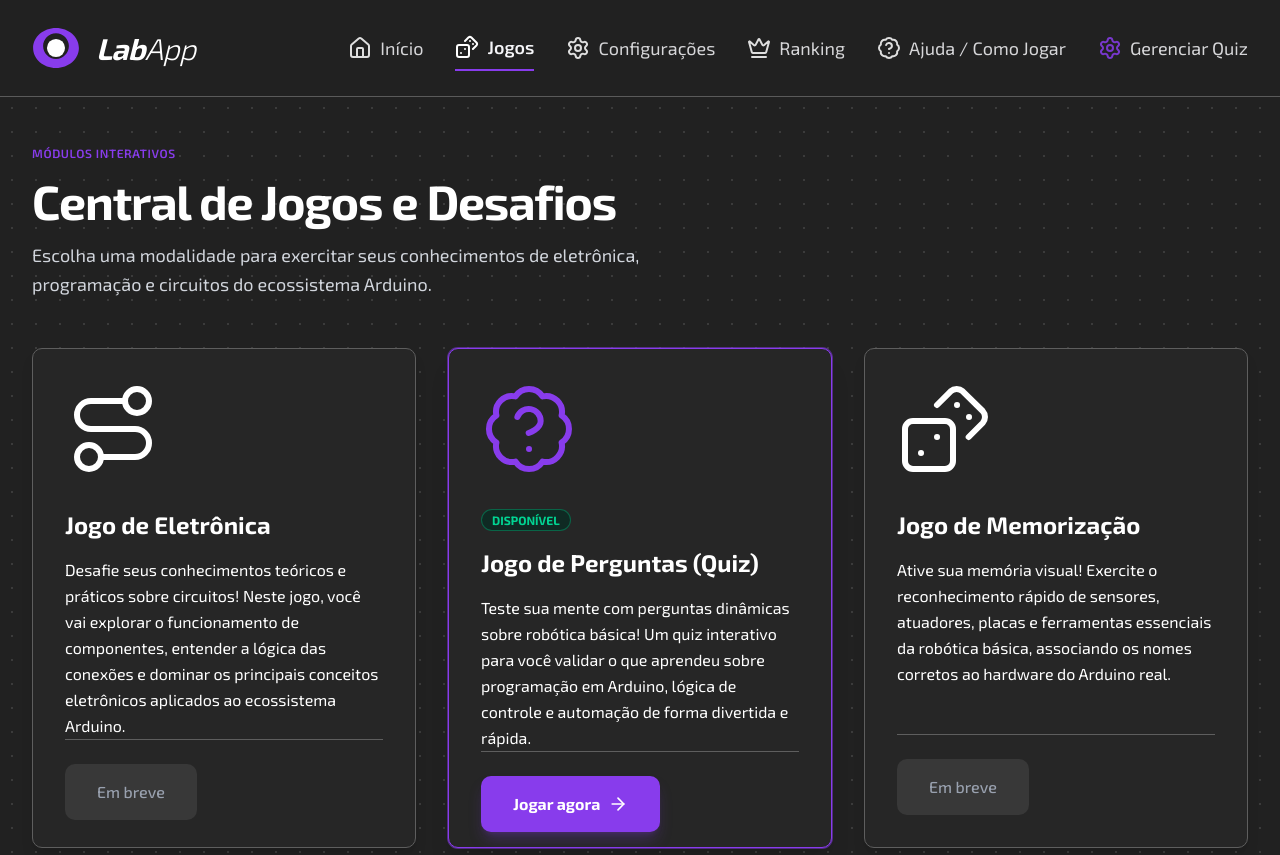
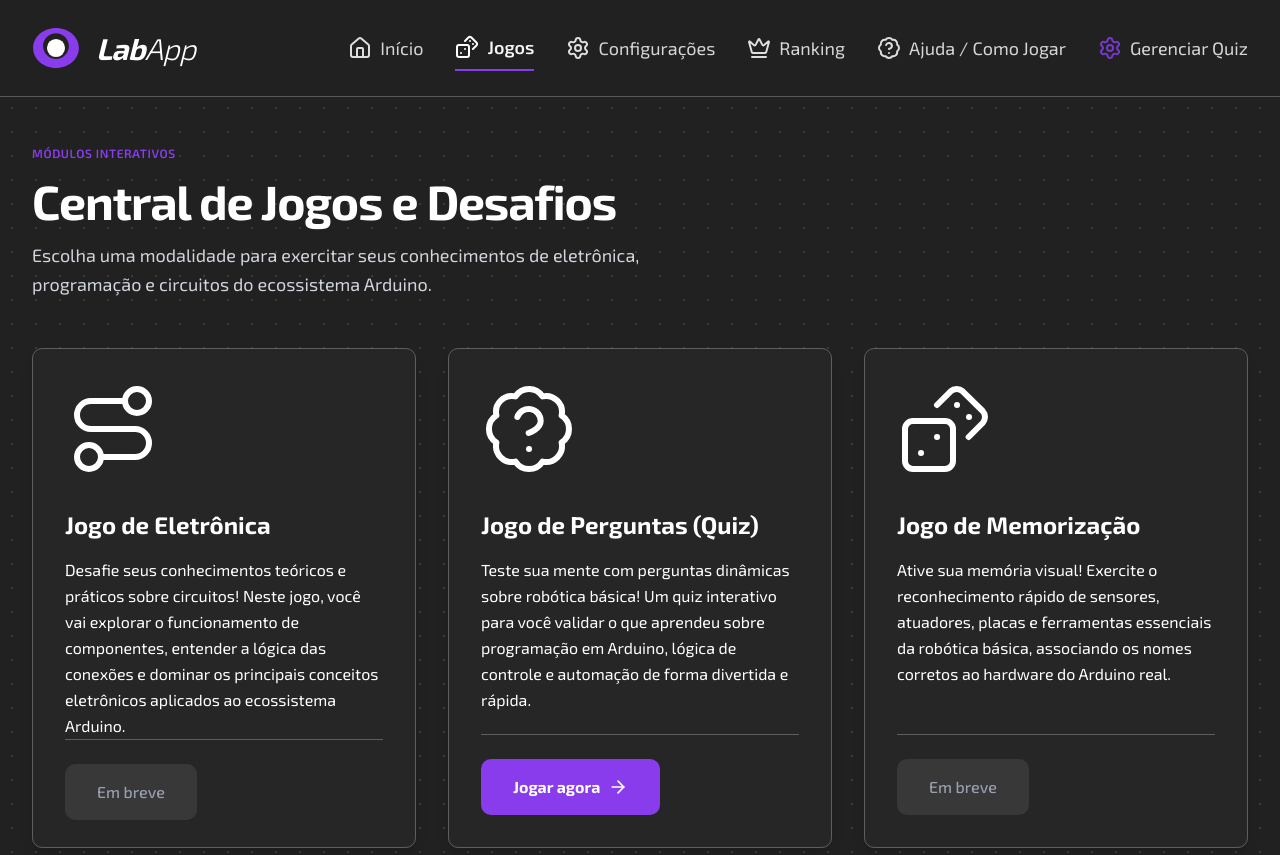
Before and after one commit to Project-404-Projeto-Integrado-l/LabApp, a Next.js app: page /jogos in a window 1280 px wide. Shown: the top 855 px of the page. Built offline with nearby package versions, Linux system fonts and the light colour scheme.

Commit message:
fix(ui): remove efeitos de shadow dos botoes e tag disponivel

```diff
--- a/src/app/jogos/page.tsx
+++ b/src/app/jogos/page.tsx
@@ -57,15 +57,10 @@ export default function JogosPage() {
           </div>
 
           {/* Card 2: Jogo de Perguntas (Quiz) */}
-          <div className="bg-[#262626] border border-[#883cec] text-white h-[500px] flex flex-col justify-between p-8 rounded-lg shadow-xl ring-1 ring-[#883cec]/50">
+          <div className="bg-[#262626] border border-[#5e5e5e] text-white h-[500px] flex flex-col justify-between p-8 rounded-lg shadow-lg">
             <div className="flex flex-col items-start gap-8">
-              <BadgeHelp className="w-24 h-24 text-[#883cec] stroke-[1.5]" />
+              <BadgeHelp className="w-24 h-24 text-white stroke-[1.5]" />
               <div className="flex flex-col gap-4">
-                <div className="flex items-center gap-2">
-                  <span className="text-xs font-bold text-emerald-400 bg-emerald-950/60 border border-emerald-500/40 px-2.5 py-0.5 rounded-full uppercase">
-                    Disponível
-                  </span>
-                </div>
                 <h2 className="text-2xl font-bold text-white">
                   Jogo de Perguntas (Quiz)
                 </h2>
@@ -80,7 +75,7 @@ export default function JogosPage() {
               <div>
                 <Link
                   href="/jogos/quiz"
-                  className="bg-[#883cec] hover:bg-[#782bdc] text-white px-8 py-4 rounded-lg font-bold text-base inline-flex items-center gap-2 transition-all shadow-lg shadow-[#883cec]/25 cursor-pointer active:scale-[0.98]"
+                  className="bg-[#883cec] hover:bg-[#782bdc] text-white px-8 py-4 rounded-lg font-bold text-base inline-flex items-center gap-2 transition-colors cursor-pointer active:scale-[0.98]"
                 >
                   <span>Jogar agora</span>
                   <ArrowRight className="w-5 h-5" />
--- a/src/app/jogos/quiz/page.tsx
+++ b/src/app/jogos/quiz/page.tsx
@@ -352,7 +352,7 @@ export default function QuizPlayPage() {
                 <button
                   type="button"
                   onClick={handleNextQuestion}
-                  className="w-full sm:w-auto px-6 py-3.5 bg-[#883cec] hover:bg-[#782bdc] text-white rounded-xl font-bold text-sm sm:text-base flex items-center justify-center gap-2 shadow-lg shadow-[#883cec]/25 transition-all cursor-pointer active:scale-[0.98]"
+                  className="w-full sm:w-auto px-6 py-3.5 bg-[#883cec] hover:bg-[#782bdc] text-white rounded-xl font-bold text-sm sm:text-base flex items-center justify-center gap-2 transition-colors cursor-pointer active:scale-[0.98]"
                 >
                   <span>{isLastQuestion ? "Ver Resultado" : "Próxima Pergunta"}</span>
                   <ArrowRight className="w-4 h-4" />
--- a/src/app/page.tsx
+++ b/src/app/page.tsx
@@ -70,7 +70,7 @@ export default function Home() {
             <div className="flex flex-col gap-6 w-full">
               <div className="w-full border-t border-[#5e5e5e]" />
               <div>
-                <Link href="/jogos/quiz" className="bg-[#883cec] hover:bg-[#782bdc] text-white px-8 py-4 rounded-lg font-medium text-base inline-flex items-center gap-2 transition-colors shadow-lg shadow-[#883cec]/25 cursor-pointer">
+                <Link href="/jogos/quiz" className="bg-[#883cec] hover:bg-[#782bdc] text-white px-8 py-4 rounded-lg font-medium text-base inline-flex items-center gap-2 transition-colors cursor-pointer">
                   <span className="text-white font-medium">Jogar agora</span>
                   <svg viewBox="0 0 24 24" fill="none" stroke="#ffffff" strokeWidth="2" strokeLinecap="round" strokeLinejoin="round" className="w-5 h-5">
                     <polygon points="6 3 20 12 6 21 6 3" fill="none" />
--- a/src/components/modals/quiz-result-modal.tsx
+++ b/src/components/modals/quiz-result-modal.tsx
@@ -174,7 +174,7 @@ export function QuizResultModal({
               playPopupClose();
               onRestart();
             }}
-            className="w-full sm:flex-1 py-3.5 px-5 bg-[#883cec] hover:bg-[#782bdc] text-white rounded-xl font-bold text-sm flex items-center justify-center gap-2 shadow-lg shadow-[#883cec]/25 transition-all cursor-pointer active:scale-[0.99]"
+            className="w-full sm:flex-1 py-3.5 px-5 bg-[#883cec] hover:bg-[#782bdc] text-white rounded-xl font-bold text-sm flex items-center justify-center gap-2 transition-colors cursor-pointer active:scale-[0.99]"
             data-sound="none"
           >
             <RotateCcw className="w-4 h-4" />
--- a/src/components/quiz/quiz-option.tsx
+++ b/src/components/quiz/quiz-option.tsx
@@ -25,9 +25,9 @@ export function QuizOption({
   const getContainerStyles = () => {
     switch (status) {
       case "correct":
-        return "border-emerald-500 bg-emerald-950/40 text-white shadow-lg shadow-emerald-950/30 ring-1 ring-emerald-500/60";
+        return "border-emerald-500 bg-emerald-950/40 text-white ring-1 ring-emerald-500/60";
       case "incorrect":
-        return "border-rose-500 bg-rose-950/40 text-white shadow-lg shadow-rose-950/30 ring-1 ring-rose-500/60";
+        return "border-rose-500 bg-rose-950/40 text-white ring-1 ring-rose-500/60";
       case "dimmed":
         return "border-[#383838] bg-[#222222] text-gray-500 opacity-45 cursor-not-allowed";
       case "default":
```
